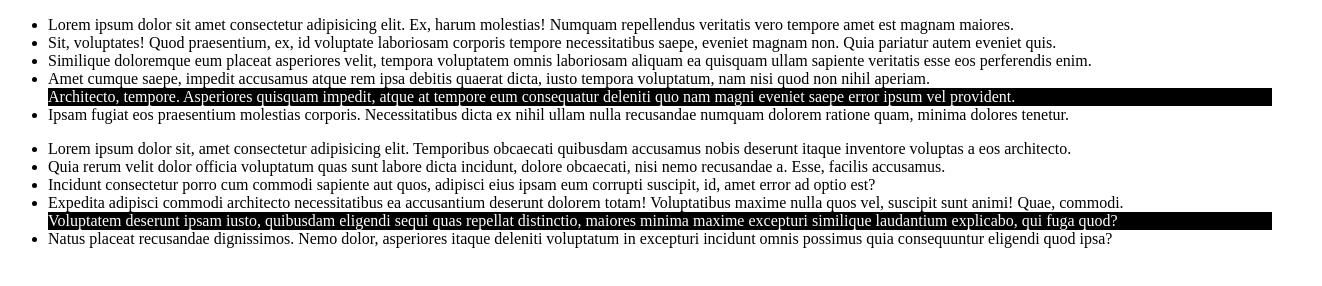
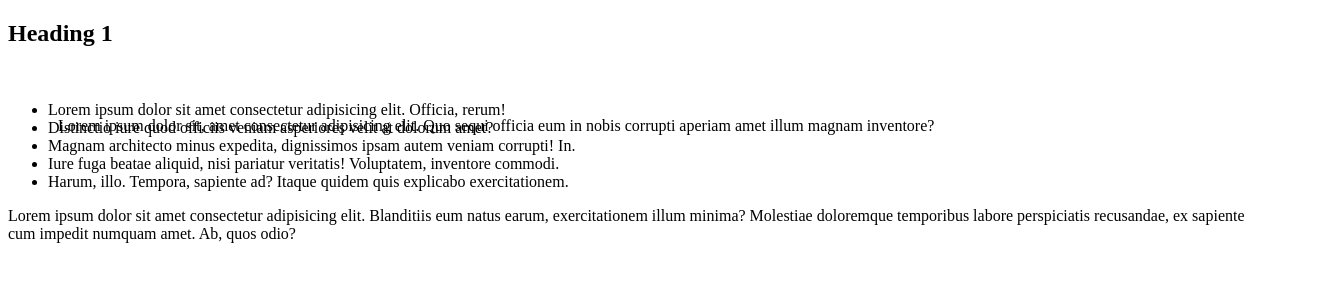
Before and after one commit to ONL-JS-FE2022-1/html-css-project, a plain HTML site: page index.html in a window 1280 px wide. Shown: the whole page, 1322 px wide, since content can reach past the window. Drawn offline with Linux system fonts and the light colour scheme.

Commit message:
Position: relative

```diff
--- a/index.html
+++ b/index.html
@@ -9,23 +9,20 @@
   </head>
   <body>
 
-    <ul>
-      <li>Lorem ipsum dolor sit amet consectetur adipisicing elit. Ex, harum molestias! Numquam repellendus veritatis vero tempore amet est magnam maiores.</li>
-      <li>Sit, voluptates! Quod praesentium, ex, id voluptate laboriosam corporis tempore necessitatibus saepe, eveniet magnam non. Quia pariatur autem eveniet quis.</li>
-      <li>Similique doloremque eum placeat asperiores velit, tempora voluptatem omnis laboriosam aliquam ea quisquam ullam sapiente veritatis esse eos perferendis enim.</li>
-      <li>Amet cumque saepe, impedit accusamus atque rem ipsa debitis quaerat dicta, iusto tempora voluptatum, nam nisi quod non nihil aperiam.</li>
-      <li>Architecto, tempore. Asperiores quisquam impedit, atque at tempore eum consequatur deleniti quo nam magni eveniet saepe error ipsum vel provident.</li>
-      <li>Ipsam fugiat eos praesentium molestias corporis. Necessitatibus dicta ex nihil ullam nulla recusandae numquam dolorem ratione quam, minima dolores tenetur.</li>
-    </ul>
-
-    <ul>
-      <li>Lorem ipsum dolor sit, amet consectetur adipisicing elit. Temporibus obcaecati quibusdam accusamus nobis deserunt itaque inventore voluptas a eos architecto.</li>
-      <li>Quia rerum velit dolor officia voluptatum quas sunt labore dicta incidunt, dolore obcaecati, nisi nemo recusandae a. Esse, facilis accusamus.</li>
-      <li>Incidunt consectetur porro cum commodi sapiente aut quos, adipisci eius ipsam eum corrupti suscipit, id, amet error ad optio est?</li>
-      <li>Expedita adipisci commodi architecto necessitatibus ea accusantium deserunt dolorem totam! Voluptatibus maxime nulla quos vel, suscipit sunt animi! Quae, commodi.</li>
-      <li>Voluptatem deserunt ipsam iusto, quibusdam eligendi sequi quas repellat distinctio, maiores minima maxime excepturi similique laudantium explicabo, qui fuga quod?</li>
-      <li>Natus placeat recusandae dignissimos. Nemo dolor, asperiores itaque deleniti voluptatum in excepturi incidunt omnis possimus quia consequuntur eligendi quod ipsa?</li>
-    </ul>
+    <main>
+      <article>
+        <h1>Heading 1</h1>
+        <p class="paragraph">Lorem ipsum dolor sit, amet consectetur adipisicing elit. Quo sequi officia eum in nobis corrupti aperiam amet illum magnam inventore?</p>
+        <ul>
+          <li>Lorem ipsum dolor sit amet consectetur adipisicing elit. Officia, rerum!</li>
+          <li>Distinctio iure quod officiis veniam asperiores velit at dolorum amet?</li>
+          <li>Magnam architecto minus expedita, dignissimos ipsam autem veniam corrupti! In.</li>
+          <li>Iure fuga beatae aliquid, nisi pariatur veritatis! Voluptatem, inventore commodi.</li>
+          <li>Harum, illo. Tempora, sapiente ad? Itaque quidem quis explicabo exercitationem.</li>
+        </ul>
+        <p>Lorem ipsum dolor sit amet consectetur adipisicing elit. Blanditiis eum natus earum, exercitationem illum minima? Molestiae doloremque temporibus labore perspiciatis recusandae, ex sapiente cum impedit numquam amet. Ab, quos odio?</p>
+      </article>
+    </main>
 
   </body>
 </html>
--- a/style.css
+++ b/style.css
@@ -1,14 +1,5 @@
-li:nth-child(5) {
-  color: white;
-  background-color: black;
+.paragraph {
+  position: relative;
+  left: 50px;
+  top: 50px;
 }
-
-/*
-
-n = x;
-
-x=1, 2x = 2 (1 * 2 = 2);
-x=2, 2x = 4 (2 * 2 = 4);
-x=3, 2x = 6 (3 * 2 = 6);
-
-*/
```
